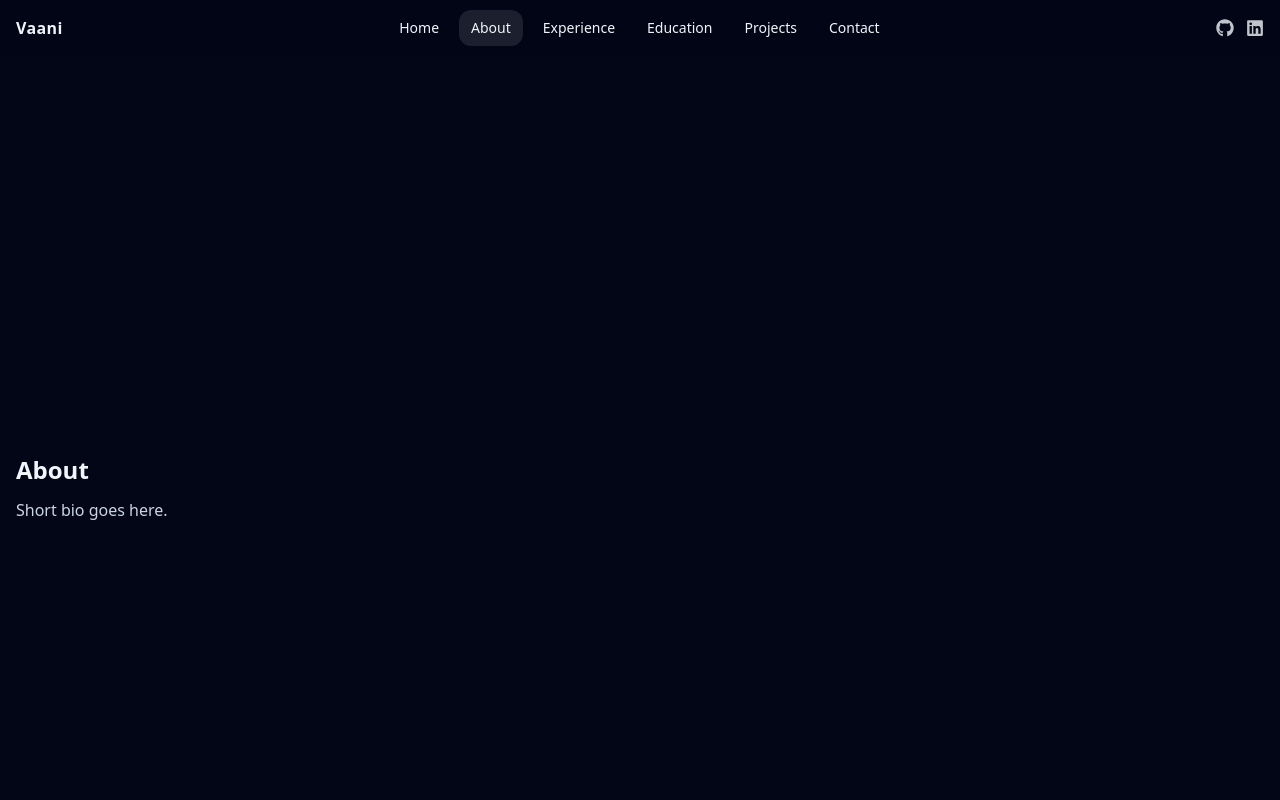
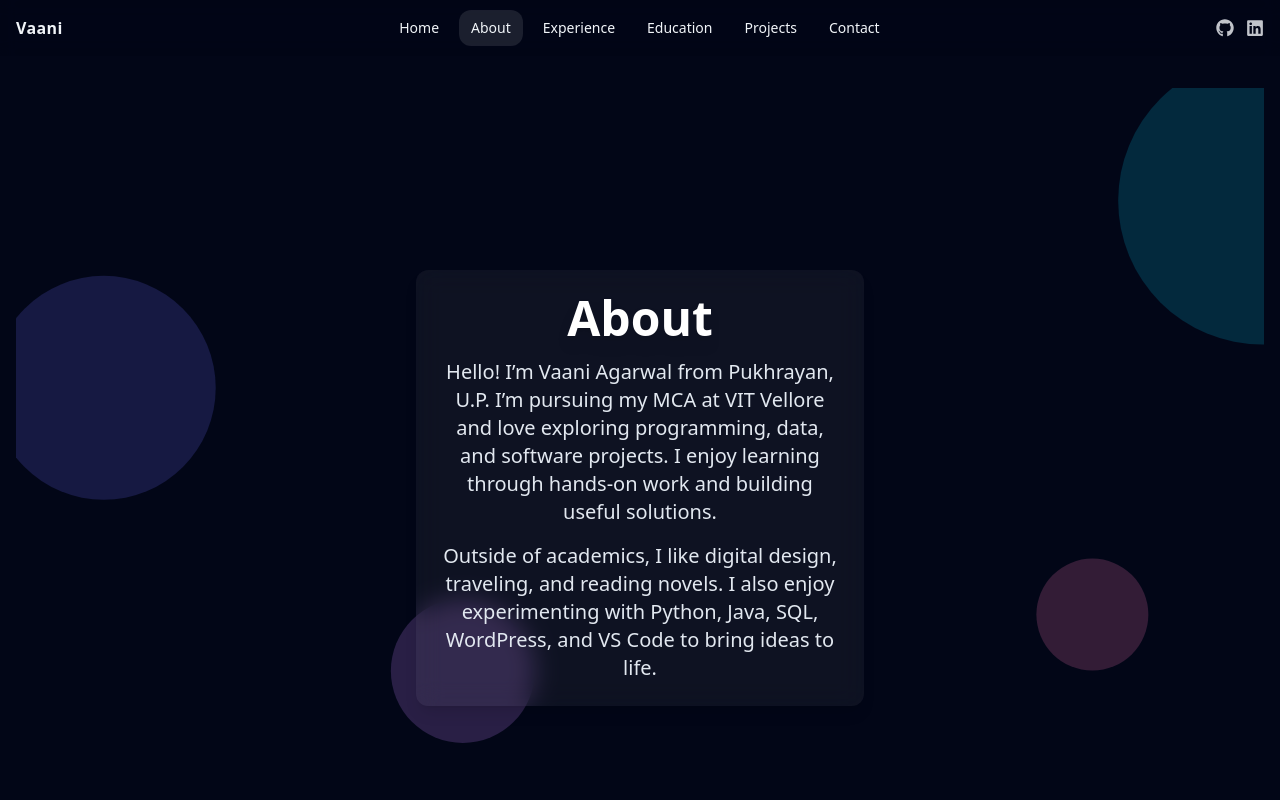
Before and after one commit to VaaniAgarwal/vaani-portfolio, a React (Create React App) app: page /about in a window 1280 px wide. Shown: the top 800 px of the page. Built offline with nearby package versions, Linux system fonts and the light colour scheme.

Commit message:
Add About page with content and design

```diff
--- a/src/pages/About.js
+++ b/src/pages/About.js
@@ -2,14 +2,49 @@ import { motion } from "framer-motion";
 
 export default function About() {
   return (
-    <motion.section
-      initial={{ opacity: 0, y: 16 }}
-      animate={{ opacity: 1, y: 0 }}
-      transition={{ duration: 0.3 }}
-      className="h-screen flex flex-col justify-center px-4 md:px-0"
-    >
-      <h1 className="text-2xl font-semibold">About</h1>
-      <p className="mt-3 text-slate-300">Short bio goes here.</p>
-    </motion.section>
+    <section className="min-h-screen flex flex-col justify-center px-4 md:px-0 text-center relative overflow-hidden">
+      {/* Background gradient */}
+      <div className="absolute inset-0 bg-gradient-to-br from-slate-900 via-slate-950 to-slate-800 -z-10" />
+
+      {/* Floating circles */}
+      <motion.div
+        className="absolute w-72 h-72 bg-cyan-500/20 rounded-full top-[-5%] right-[-10%]"
+        animate={{ x: [0, 40, 0], y: [0, 20, 0] }}
+        transition={{ duration: 8, repeat: Infinity, repeatType: "mirror" }}
+      />
+      <motion.div
+        className="absolute w-56 h-56 bg-indigo-500/20 rounded-full top-[25%] left-[-15%]]"
+        animate={{ x: [0, -30, 0], y: [0, -15, 0] }}
+        transition={{ duration: 10, repeat: Infinity, repeatType: "mirror" }}
+      />
+      <motion.div
+        className="absolute w-36 h-36 bg-purple-400/20 rounded-full bottom-[20%] right-[60%]"
+        animate={{ x: [0, 20, 0], y: [0, 15, 0] }}
+        transition={{ duration: 12, repeat: Infinity, repeatType: "mirror" }}
+      />
+      <motion.div
+        className="absolute w-28 h-28 bg-pink-400/20 rounded-full top-[60%] right-[10%]"
+        animate={{ x: [0, 10, 0], y: [0, -10, 0] }}
+        transition={{ duration: 14, repeat: Infinity, repeatType: "mirror" }}
+      />
+
+      {/* Content with subtle pop and background box */}
+      <motion.div
+        initial={{ opacity: 0, y: 20 }}
+        animate={{ opacity: 1, y: 0 }}
+        transition={{ duration: 0.8 }}
+        className="relative z-10 text-center max-w-md mx-auto bg-white/5 backdrop-blur-md p-6 rounded-xl shadow-lg"
+      >
+        <h1 className="text-4xl md:text-5xl font-semibold text-white drop-shadow-lg">
+          About
+        </h1>
+        <p className="mt-4 text-slate-200 text-lg md:text-xl leading-relaxed">
+          Hello! I’m Vaani Agarwal from Pukhrayan, U.P. I’m pursuing my MCA at VIT Vellore and love exploring programming, data, and software projects. I enjoy learning through hands-on work and building useful solutions.
+        </p>
+        <p className="mt-4 text-slate-200 text-lg md:text-xl leading-relaxed">
+          Outside of academics, I like digital design, traveling, and reading novels. I also enjoy experimenting with Python, Java, SQL, WordPress, and VS Code to bring ideas to life.
+        </p>
+      </motion.div>
+    </section>
   );
 }
```
